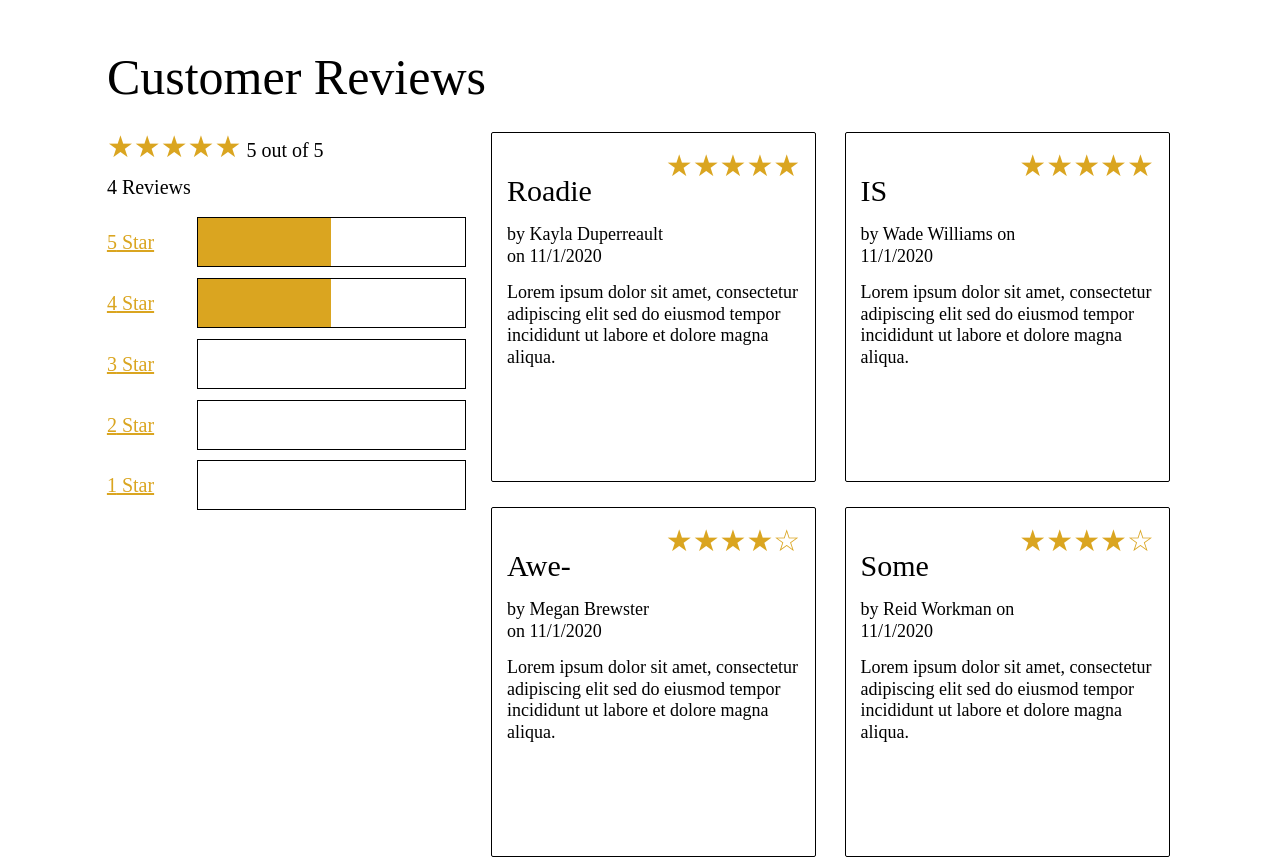
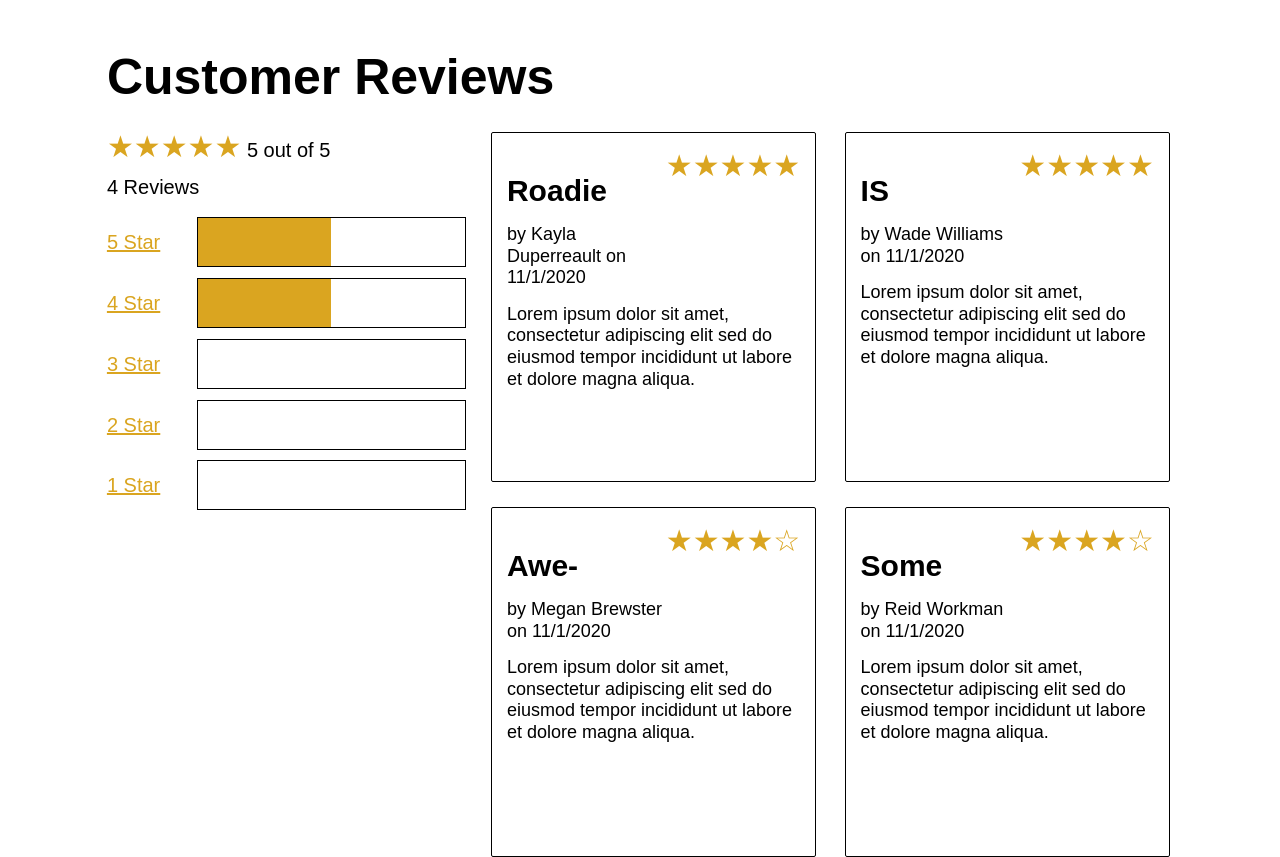
Before and after one commit to OmarSalah95/Roadie-Challenge, a React (Create React App) app: page / in a window 1280 px wide. Shown: the part 1860-2717 px from the top of the page. Built offline with nearby package versions, Linux system fonts and the light colour scheme.

Commit message:
Font change to sans serif Arial

```diff
--- a/src/components/ProductPage/ReviewSection/StarRatingSection/StarRatings.scss
+++ b/src/components/ProductPage/ReviewSection/StarRatingSection/StarRatings.scss
@@ -3,6 +3,7 @@
     margin: 1% auto;
     .avg-indicator{
         margin-bottom: 3%;
+        cursor: pointer;
     }
     .rating-bar{
         display: flex;
@@ -14,6 +15,7 @@
             color: goldenrod;
             margin-top: auto;
             margin-bottom: auto;
+            cursor: pointer;
         }
         .percentage-box{
             border: 1px solid black;
@@ -29,5 +31,6 @@
         font-size: 2rem;
         margin-top: 3%;
         margin-bottom: 5%;
+        cursor: pointer;
     }
 }
--- a/src/styles/reset.scss
+++ b/src/styles/reset.scss
@@ -87,18 +87,16 @@ mark,
 audio,
 video {
 	box-sizing: border-box;
-
-
 	margin: 0;
 	padding: 0;
 	border: 0;
 	font-size: 100%;
-	font: inherit;
 	vertical-align: baseline;
 	line-height: 120%;
 }
 body {
 	margin: 0 auto;
+	font-family: Arial;
 }
 /* HTML5 display-role reset for older browsers */
 article,
```
